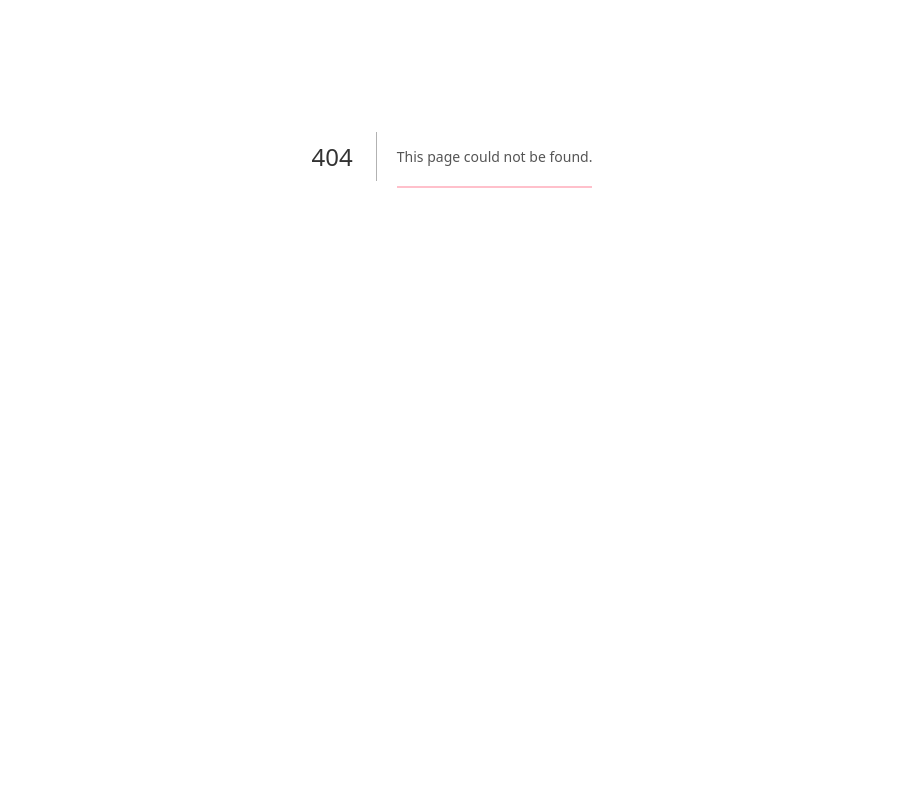
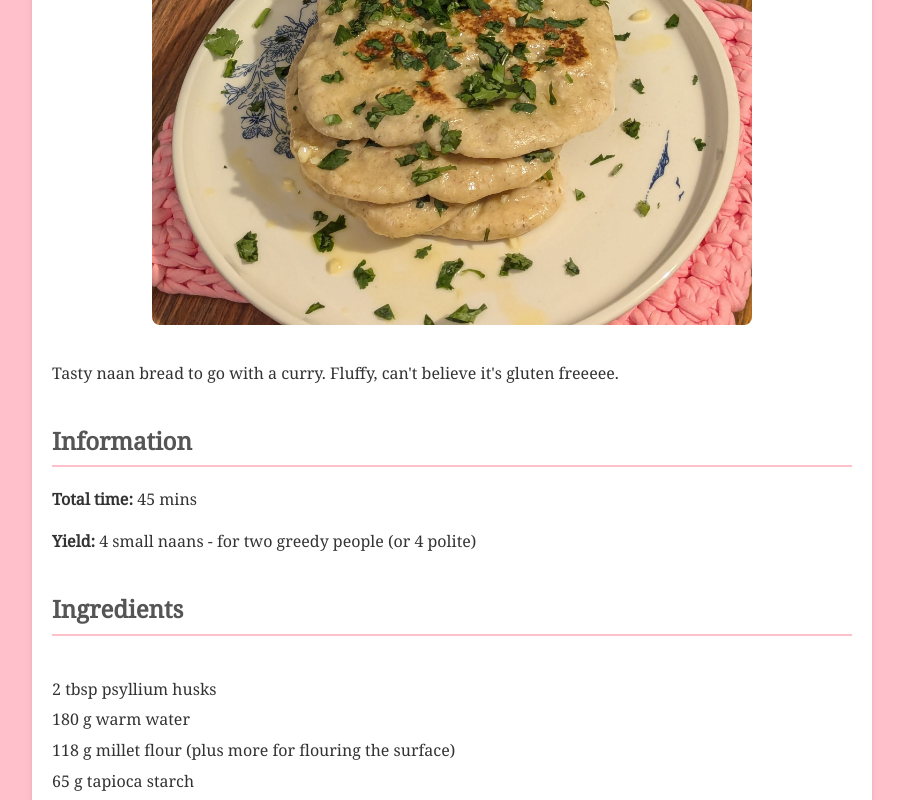
Before and after one commit to peconia/gf-vegan-recipes, a Next.js app: page /gf-vegan-recipes/recipes/naan in a window 1280 px wide. Before the commit this address had no page. Shown: the part 260-1060 px from the top of the page, without its empty margins (188-1091 px from the left). Before the commit the page ends 840 px from the top, so only its background shows below. Built offline with nearby package versions, Linux system fonts and the light colour scheme.

Commit message:
format quantities, try something for images

```diff
--- a/next.config.ts
+++ b/next.config.ts
@@ -2,7 +2,8 @@ import type {NextConfig} from "next";
 
 const nextConfig: NextConfig = {
     output: 'export',
-    images: {unoptimized: true}
+    images: {unoptimized: true},
+    basePath: '/gf-vegan-recipes'
 };
 
 export default nextConfig;
--- a/src/app/globals.css
+++ b/src/app/globals.css
@@ -37,7 +37,7 @@ ul {
 }
 
 ul li {
-  margin: 10px 0;
+  margin: 5px 0;
 }
 
 a {
--- a/src/app/layout.tsx
+++ b/src/app/layout.tsx
@@ -1,10 +1,10 @@
 import type {Metadata} from 'next';
-import {Roboto} from 'next/font/google';
+import {Noto_Serif} from 'next/font/google';
 import React from "react";
 import './globals.css';
 
-const roboto = Roboto({
-    weight: ['400', '700'],
+const roboto = Noto_Serif({
+    weight: ['400'],
     subsets: ['latin'],
 });
 
--- a/src/app/recipes/[recipe]/RecipePage.tsx
+++ b/src/app/recipes/[recipe]/RecipePage.tsx
@@ -6,6 +6,7 @@ import Link from 'next/link';
 import Image from 'next/image';
 import { recipes } from "@/app/recipes/data";
 import { notFound } from 'next/navigation';
+import {formatFraction} from "@/utils/quantityHelper";
 
 export default function RecipePage() {
     const params = useParams();
@@ -51,7 +52,7 @@ export default function RecipePage() {
             <h2>Ingredients</h2>
             <ul>
                 {recipe.ingredients.map((ingredient, index) => (
-                    <li key={index}>{ingredient.quantity} {ingredient.unit} {ingredient.ingredient}</li>
+                    <li key={index}>{formatFraction(ingredient.quantity)} {ingredient.unit} {ingredient.ingredient}</li>
                 ))}
             </ul>
             <h2>Instructions</h2>
--- a/src/app/recipes/data.ts
+++ b/src/app/recipes/data.ts
@@ -37,7 +37,7 @@ export const recipes: Recipe[] = [
         description: 'Easy bread buns that can be frozen and reheated in the microwave to get fresh bread every day. High in fiber, about 5.5g per bun when made with buckwheat.',
         totalTime: "1 hour",
         yields: "9 buns",
-        image: '/breadbuns.jpg',
+        image: '/gf-vegan-recipes/breadbuns.jpg',
         oven: {type: "Circo roast / fan", temperature: "195 °C"},
         ingredients: [
             {
@@ -92,7 +92,7 @@ export const recipes: Recipe[] = [
             'Start preheating the oven to 195 °C fan.',
             'Add the vinegar to the chia seed mix, stir until combined.',
             'Use your hand or the mixer flat edge beater to combine the wet and dry ingredients. No need to knead, just mix enough to be combined.',
-            "Immediately dived the dough into 9 even sized buns (small handful each) on a baking tray lined with parchment. The dough is a bit sticky, it's okay, just make the buns as round and nice as you can.",
+            "Immediately divide the dough into 9 even sized buns (small handful each) on a baking tray lined with parchment. The dough is a bit sticky, it's okay, just make the buns as round and nice as you can.",
             'Bake for 20 minutes in 195 °C, then lower the oven to 175 °C and bake for another 20 minutes.',
             'Let the buns cool down before eating to allow the crumb to form. Can be frozen and reheated in the microwave.'
         ],
@@ -109,7 +109,7 @@ export const recipes: Recipe[] = [
         description: "Tasty naan bread to go with a curry. Fluffy, can't believe it's gluten freeeee.",
         totalTime: "45 mins",
         yields: "4 small naans - for two greedy people (or 4 polite)",
-        image: '/naan.jpg',
+        image: '/gf-vegan-recipes/naan.jpg',
         ingredients: [
             {
                 quantity: 2,
--- /dev/null
+++ b/src/utils/quantityHelper.ts
@@ -0,0 +1,24 @@
+export function formatFraction(value: number) {
+    const fractionMap: { [key: number]: string } = {
+        0.25: "¼",
+        0.5: "½",
+        0.75: "¾",
+        0.333: "⅓",
+        0.666: "⅔",
+    };
+
+
+    if (Number.isInteger(value)) {
+        return value;
+    }
+
+    const decimalPart = value - Math.floor(value);
+    if (fractionMap[decimalPart]) {
+        const wholeNumber = Math.floor(value);
+        const fraction = fractionMap[decimalPart];
+        return wholeNumber ? `${wholeNumber} ${fraction}` : fraction;
+    }
+
+    // If no matching fraction, return the number as is
+    return value;
+}
```
Also changed, not shown: 1 other file (tests, documents, lock files or other folders).
